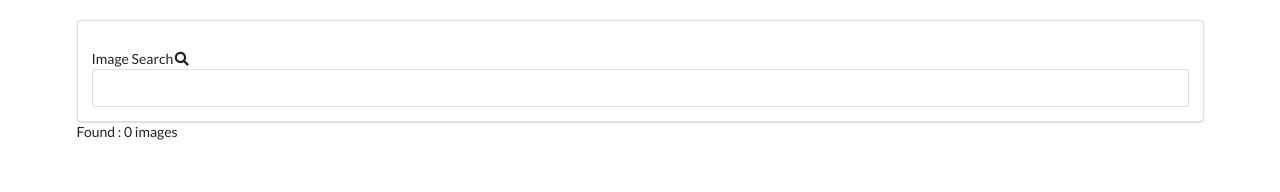
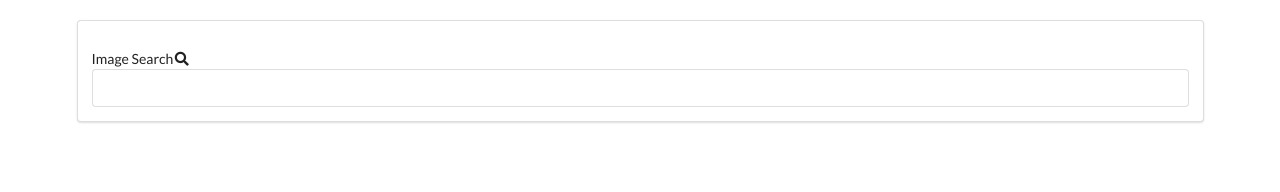
Before and after one commit to booyeah-stack/exercises, a React (Create React App) app in the folder pics/: page / in a window 1280 px wide. Shown: the top 192 px of the page. Built offline with nearby package versions, Linux system fonts and the light colour scheme.

Commit message:
added ImageSearch component, now returns images

```diff
--- a/pics/src/components/App.js
+++ b/pics/src/components/App.js
@@ -1,6 +1,7 @@
 import React from "react";
 import unsplash from "../api/unsplash";
 import SearchBar from "./SearchBar";
+import ImageList from "./imageList";
 
 class App extends React.Component {
   state = { images: [] };
@@ -19,7 +20,7 @@
     return (
       <div className="ui container" style={{ marginTop: "20px" }}>
         <SearchBar onSubmit={this.onSearchSubmit} />
-        Found : {this.state.images.length} images
+        <ImageList images={this.state.images} />
       </div>
     );
   }
--- /dev/null
+++ b/pics/src/components/imageList.js
@@ -0,0 +1,10 @@
+import React from "react";
+
+const ImageList = (props) => {
+  const images = props.images.map((image) => {
+    return <img src={image.urls.regular} />;
+  });
+  return <div>{images}</div>;
+};
+
+export default ImageList;
```
